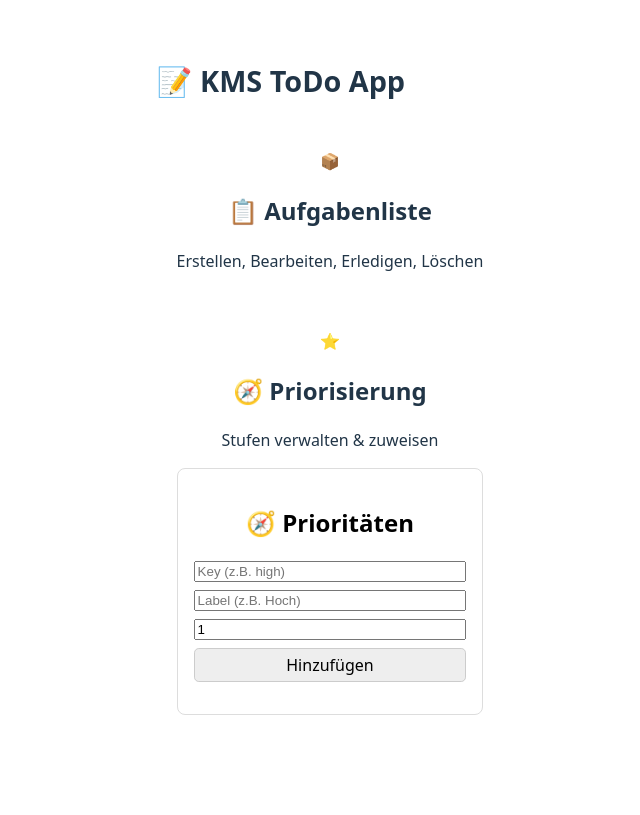
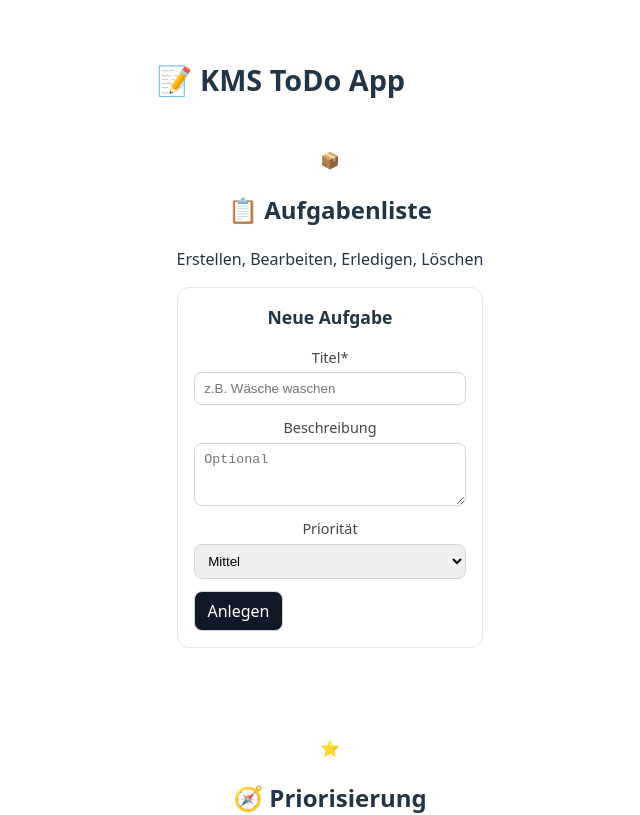
Before and after one commit to pascal-meier/kms-gruppe1, a Vue app in the folder kill-my-self/: page / in a window 1280 px wide. Shown: the top 815 px of the page, without its empty margins (310-950 px from the left). Built offline with nearby package versions, Linux system fonts and the light colour scheme.

Commit message:
wdwdwd
wd

```diff
--- a/kill-my-self/src/App.vue
+++ b/kill-my-self/src/App.vue
@@ -2,9 +2,7 @@
   <div class="app">
     <header class="app-header">
       <h1>📝 KMS ToDo App</h1>
-      <div class="toolbar">
-        <!-- Platz für globale Aktionen (z. B. Sync, Export CSV, Theme) -->
-      </div>
+      <div class="toolbar"><!-- global actions --></div>
     </header>
 
     <main class="cards">
@@ -15,7 +13,6 @@
           :subtitle="m.subtitle"
           :icon="m.icon"
       >
-        <!-- Hier wird das eigentliche Modul gerendert -->
         <component :is="m.component" v-bind="m.props" />
       </UiCard>
     </main>
@@ -26,18 +23,42 @@
 import { computed, defineComponent, h } from 'vue'
 import Prio from './components/Prio.vue'
 
-/**
- * Kleine, wiederverwendbare Card-Komponente
- * - Titel, Untertitel, Icon
- * - Slot für Content
- */
+import TaskForm from './components/TaskForm.vue'
+import TaskList from './components/TaskList.vue'
+import { useTasks } from './composable/useTasks.ts'
+
+const TasksModule = defineComponent({
+  name: 'TasksModule',
+  setup() {
+    const { editingId, get, addTask, updateTask, setEditing } = useTasks()
+
+    const editingPayload = () => {
+      if (!editingId.value) return null
+      const data = get(editingId.value)
+      return data ? { id: editingId.value, data } : null
+    }
+
+    function onSubmit(payload) {
+      if (payload.id) {
+        updateTask(payload.id, payload.data)
+        setEditing(null)
+      } else {
+        addTask(payload.data)
+      }
+    }
+    const onCancelEdit = () => setEditing(null)
+
+    return () =>
+        h('div', { class: 'tasks-module' }, [
+          h(TaskForm, { modelValue: editingPayload(), onSubmit, onCancel: onCancelEdit }),
+          h(TaskList)
+        ])
+  }
+})
+
 const UiCard = defineComponent({
   name: 'UiCard',
-  props: {
-    title: { type: String, default: '' },
-    subtitle: { type: String, default: '' },
-    icon: { type: String, default: '' }
-  },
+  props: { title: String, subtitle: String, icon: String },
   setup(props, { slots }) {
     return () =>
         h('section', { class: 'card', role: 'region', 'aria-label': props.title || 'Karte' }, [
@@ -54,126 +75,27 @@ const UiCard = defineComponent({
   }
 })
 
-/**
- * Module-Konfiguration
- * - Hier kannst du einfach neue Boxen hinzufügen oder Reihenfolge ändern
- */
 const modules = [
-  {
-    key: 'tasks',
-    title: '📋 Aufgabenliste',
-    subtitle: 'Erstellen, Bearbeiten, Erledigen, Löschen',
-    icon: '📦',
-    props: {}
-  },
-  {
-    key: 'prio',
-    title: '🧭 Priorisierung',
-    subtitle: 'Stufen verwalten & zuweisen',
-    icon: '⭐',
-    component: Prio,
-    props: {}
-  }
+  { key: 'tasks', title: '📋 Aufgabenliste', subtitle: 'Erstellen, Bearbeiten, Erledigen, Löschen', icon: '📦', component: TasksModule, props: {} },
+  { key: 'prio',  title: '🧭 Priorisierung',  subtitle: 'Stufen verwalten & zuweisen',         icon: '⭐', component: Prio,        props: {} },
 ]
 
-// Falls du später toggeln willst (z. B. über User-Settings)
 const visibleModules = computed(() => modules)
 </script>
 
 <style scoped>
-:root {
-  --bg: #f5f7fa;
-  --card-bg: #fff;
-  --text: #111;
-  --muted: #6b7280;
-  --border: #e5e7eb;
-  --shadow: 0 3px 10px rgba(0, 0, 0, 0.08);
-  --shadow-hover: 0 6px 18px rgba(0, 0, 0, 0.12);
-  --radius: 16px;
-  --space: 1.5rem;
-}
-
-.app {
-  font-family: system-ui, -apple-system, "Segoe UI", Roboto, sans-serif;
-  padding: 2rem;
-  max-width: 1100px;
-  margin: 0 auto;
-  color: var(--text);
-}
-
-.app-header {
-  display: flex;
-  align-items: end;
-  justify-content: space-between;
-  gap: 1rem;
-  margin-bottom: 2rem;
-}
-
-h1 {
-  margin: 0;
-  font-size: 1.8rem;
-}
-
-/* Grid für die Karten */
-.cards {
-  display: grid;
-  grid-template-columns: repeat(auto-fit, minmax(320px, 1fr));
-  gap: var(--space);
-}
-
-/* Card-Styles */
-.card {
-  background: var(--card-bg);
-  border: 1px solid var(--border);
-  border-radius: var(--radius);
-  box-shadow: var(--shadow);
-  padding: 1.25rem;
-  transition: transform .18s ease, box-shadow .18s ease, border-color .18s ease;
-}
-
-.card:hover {
-  transform: translateY(-2px);
-  box-shadow: var(--shadow-hover);
-  border-color: #d9dce2;
-}
-
-/* Card Header */
-.card-header {
-  display: flex;
-  align-items: center;
-  gap: .75rem;
-  margin-bottom: 1rem;
-}
-
-.card-icon {
-  font-size: 1.5rem;
-  line-height: 1;
-}
-
-.card-titles {
-  display: flex;
-  flex-direction: column;
-  gap: .15rem;
-}
-
-.card-title {
-  font-size: 1.1rem;
-  margin: 0;
-}
-
-.card-subtitle {
-  margin: 0;
-  font-size: .9rem;
-  color: var(--muted);
-}
-
-/* Card Content */
-.card-content {
-  /* Platz für Inhaltskomponenten */
-}
-
-/* Seite Hintergrund */
-:global(body) {
-  background: var(--bg);
-}
+:root { --bg:#f5f7fa; --card-bg:#fff; --text:#111; --muted:#6b7280; --border:#e5e7eb; --shadow:0 3px 10px rgba(0,0,0,.08); --shadow-hover:0 6px 18px rgba(0,0,0,.12); --radius:16px; --space:1.5rem; }
+.app { font-family: system-ui, -apple-system, "Segoe UI", Roboto, sans-serif; padding: 2rem; max-width: 1100px; margin: 0 auto; color: var(--text); }
+.app-header { display:flex; align-items:end; justify-content:space-between; gap:1rem; margin-bottom:2rem; }
+h1 { margin:0; font-size:1.8rem; }
+.cards { display:grid; grid-template-columns: repeat(auto-fit, minmax(320px, 1fr)); gap: var(--space); }
+.card { background:var(--card-bg); border:1px solid var(--border); border-radius:var(--radius); box-shadow:var(--shadow); padding:1.25rem; transition: transform .18s ease, box-shadow .18s ease, border-color .18s ease; }
+.card:hover { transform: translateY(-2px); box-shadow: var(--shadow-hover); border-color: #d9dce2; }
+.card-header { display:flex; align-items:center; gap:.75rem; margin-bottom:1rem; }
+.card-icon { font-size:1.5rem; line-height:1; }
+.card-titles { display:flex; flex-direction:column; gap:.15rem; }
+.card-title { font-size:1.1rem; margin:0; }
+.card-subtitle { margin:0; font-size:.9rem; color:var(--muted); }
+.tasks-module { display:grid; gap:1rem; }
+:global(body) { background: var(--bg); }
 </style>
--- /dev/null
+++ b/kill-my-self/src/components/TaskForm.vue
@@ -0,0 +1,91 @@
+<template>
+  <form @submit.prevent="onSubmit" class="form">
+    <h2 class="h">{{ isEdit ? 'Aufgabe bearbeiten' : 'Neue Aufgabe' }}</h2>
+
+    <label class="row">
+      <span>Titel*</span>
+      <input v-model="title" required placeholder="z.B. Wäsche waschen" />
+    </label>
+
+    <label class="row">
+      <span>Beschreibung</span>
+      <textarea v-model="description" rows="3" placeholder="Optional"></textarea>
+    </label>
+
+    <label class="row">
+      <span>Priorität</span>
+      <select v-model.number="priority">
+        <option :value="1">Hoch</option>
+        <option :value="2">Mittel</option>
+        <option :value="3">Niedrig</option>
+      </select>
+    </label>
+
+    <div class="actions">
+      <button type="submit">{{ isEdit ? 'Speichern' : 'Anlegen' }}</button>
+      <button v-if="isEdit" type="button" class="ghost" @click="$emit('cancel')">Abbrechen</button>
+    </div>
+  </form>
+</template>
+
+<script setup lang="ts">
+import { computed, watch, ref } from "vue";
+import type { ID, Task } from "@/composables/useTasks";
+
+const props = defineProps<{
+  modelValue?: { id: ID; data: Task } | null; // gesetzt -> Edit, sonst Create
+}>();
+
+const emit = defineEmits<{
+  (e: "submit", payload: { id?: ID; data: Pick<Task, "title" | "description" | "priority"> }): void;
+  (e: "cancel"): void;
+}>();
+
+const isEdit = computed(() => !!props.modelValue);
+
+const title = ref("");
+const description = ref("");
+const priority = ref<1 | 2 | 3>(2);
+
+watch(
+    () => props.modelValue,
+    (val) => {
+      if (val) {
+        title.value = val.data.title ?? "";
+        description.value = val.data.description ?? "";
+        priority.value = val.data.priority ?? 2;
+      } else {
+        title.value = "";
+        description.value = "";
+        priority.value = 2;
+      }
+    },
+    { immediate: true }
+);
+
+function onSubmit() {
+  const payload = {
+    data: {
+      title: title.value,
+      description: description.value,
+      priority: priority.value,
+    },
+  } as { id?: ID; data: Pick<Task, "title" | "description" | "priority"> };
+
+  if (isEdit.value && props.modelValue) {
+    payload.id = props.modelValue.id;
+  }
+  emit("submit", payload);
+}
+</script>
+
+<style scoped>
+.form { display: grid; gap: .75rem; padding: 1rem; border: 1px solid #e5e7eb; border-radius: .75rem; }
+.h { margin: 0 0 .25rem; font-size: 1.1rem; }
+.row { display: grid; gap: .25rem; }
+.row > span { font-size: .9rem; color: #444; }
+.actions { display: flex; gap: .5rem; }
+button { padding: .5rem .8rem; border-radius: .5rem; border: 1px solid #d1d5db; background: #111827; color: #fff; }
+button.ghost { background: transparent; color: #111827; }
+input, textarea, select { padding: .5rem .6rem; border: 1px solid #d1d5db; border-radius: .5rem; }
+</style>
--- /dev/null
+++ b/kill-my-self/src/components/TaskList.vue
@@ -0,0 +1,47 @@
+<template>
+  <ul class="list">
+    <li v-for="[id, task] in entries" :key="id" class="row" :class="{ done: task.done }">
+      <label class="check">
+        <input type="checkbox" :checked="task.done" @change="toggle(id, task.done)" />
+      </label>
+      <div class="main">
+        <div class="title">
+          <strong>{{ task.title }}</strong>
+          <span class="prio" :data-p="task.priority">P{{ task.priority }}</span>
+        </div>
+        <p v-if="task.description" class="desc">{{ task.description }}</p>
+        <small class="meta">Zuletzt geändert: {{ new Date(task.updatedAt).toLocaleString() }}</small>
+      </div>
+      <div class="acts">
+        <button @click="edit(id)">Bearbeiten</button>
+      </div>
+    </li>
+  </ul>
+</template>
+
+<script setup lang="ts">
+import { useTasks } from "../composable/useTasks.ts";
+const { entries, updateTask, setEditing } = useTasks();
+
+function toggle(id: string, cur: boolean) {
+  updateTask(id, { done: !cur });
+}
+function edit(id: string) {
+  setEditing(id);
+}
+</script>
+
+<style scoped>
+.list { display: grid; gap: .5rem; margin: 1rem 0; }
+.row { display: grid; grid-template-columns: auto 1fr auto; gap: .75rem; align-items: start; padding: .75rem; border: 1px solid #e5e7eb; border-radius: .75rem; }
+.row.done { opacity: .7; }
+.check { display:flex; align-items:center; }
+.title { display:flex; align-items:center; gap:.5rem; }
+.prio { font-size:.75rem; padding:.1rem .35rem; border:1px solid #d1d5db; border-radius:.35rem; }
+.prio[data-p="1"] { background:#fee2e2; }
+.prio[data-p="2"] { background:#e5e7eb; }
+.prio[data-p="3"] { background:#e0f2fe; }
+.desc { margin:.25rem 0 0; }
+.meta { color:#666; }
+.acts button { padding:.35rem .6rem; border-radius:.5rem; border:1px solid #d1d5db; background:#111827; color:#fff; }
+</style>
--- /dev/null
+++ b/kill-my-self/src/composable/useTasks.ts
@@ -0,0 +1,103 @@
+import { computed, reactive } from "vue";
+
+export type ID = string;
+
+export interface Task {
+    title: string;
+    description?: string;
+    priority: 1 | 2 | 3;   // 1=hoch, 2=mittel, 3=niedrig
+    done: boolean;
+    categoryId?: ID | null;
+    updatedAt: string;     // ISO
+}
+
+type TaskDict = Record<ID, Task>;
+const STORAGE_KEY = "tasks_dict_v1";
+
+function uid(): ID {
+    return Math.random().toString(36).slice(2) + Date.now().toString(36);
+}
+
+function load(): TaskDict {
+    try {
+        const raw = localStorage.getItem(STORAGE_KEY);
+        const obj = (raw ? JSON.parse(raw) : {}) as Partial<TaskDict>;
+        for (const id of Object.keys(obj) as ID[]) {
+            const t = obj[id];
+            if (!t) continue;
+            if (typeof t.done !== "boolean") t.done = false;
+            if (t.priority !== 1 && t.priority !== 2 && t.priority !== 3) t.priority = 2;
+            if (!t.updatedAt) t.updatedAt = new Date().toISOString();
+            if (!("categoryId" in t)) t.categoryId = null;
+            if (typeof t.title !== "string") t.title = String(t.title ?? "").trim();
+            if (t.description != null) t.description = String(t.description).trim();
+        }
+        return obj as TaskDict;
+    } catch {
+        console.warn("Konnte tasks nicht laden – setze leer.");
+        return {};
+    }
+}
+
+function save(dict: TaskDict) {
+    localStorage.setItem(STORAGE_KEY, JSON.stringify(dict));
+}
+
+const state = reactive<{
+    tasks: TaskDict;
+    editingId: ID | null;
+}>({
+    tasks: load(),
+    editingId: null,
+});
+
+export function useTasks() {
+    const entries = computed<[ID, Task][]>(() => {
+        const pairs = Object.entries(state.tasks) as [ID, Task][];
+        return pairs.sort(([, a], [, b]) => {
+            if (a.done !== b.done) return a.done ? 1 : -1;                // offen vor erledigt
+            if (a.priority !== b.priority) return a.priority - b.priority; // 1 vor 2 vor 3
+            return new Date(b.updatedAt).getTime() - new Date(a.updatedAt).getTime();
+        });
+    });
+
+    function addTask(input: { title: string; description?: string; priority?: 1|2|3; categoryId?: ID | null }) {
+        const id = uid();
+        state.tasks[id] = {
+            title: input.title.trim(),
+            description: input.description?.trim(),
+            priority: input.priority ?? 2,
+            categoryId: input.categoryId ?? null,
+            done: false,
+            updatedAt: new Date().toISOString(),
+        };
+        save(state.tasks);
+        return id;
+    }
+
+    function updateTask(id: ID, patch: Partial<Omit<Task, "updatedAt">>) {
+        const cur = state.tasks[id];
+        if (!cur) return;
+        state.tasks[id] = {
+            ...cur,
+            ...patch,
+            title: (patch.title ?? cur.title)?.trim(),
+            description: (patch.description ?? cur.description)?.trim(),
+            updatedAt: new Date().toISOString(),
+        };
+        save(state.tasks);
+    }
+
+    function setEditing(id: ID | null) { state.editingId = id; }
+    function get(id: ID) { return state.tasks[id] ?? null; }
+
+    return {
+        tasksDict: state.tasks,
+        entries,
+        editingId: computed(() => state.editingId),
+        addTask,
+        updateTask,
+        get,
+        setEditing,
+    };
+}
```
Lines whose indentation alone changed are shown as unchanged.
